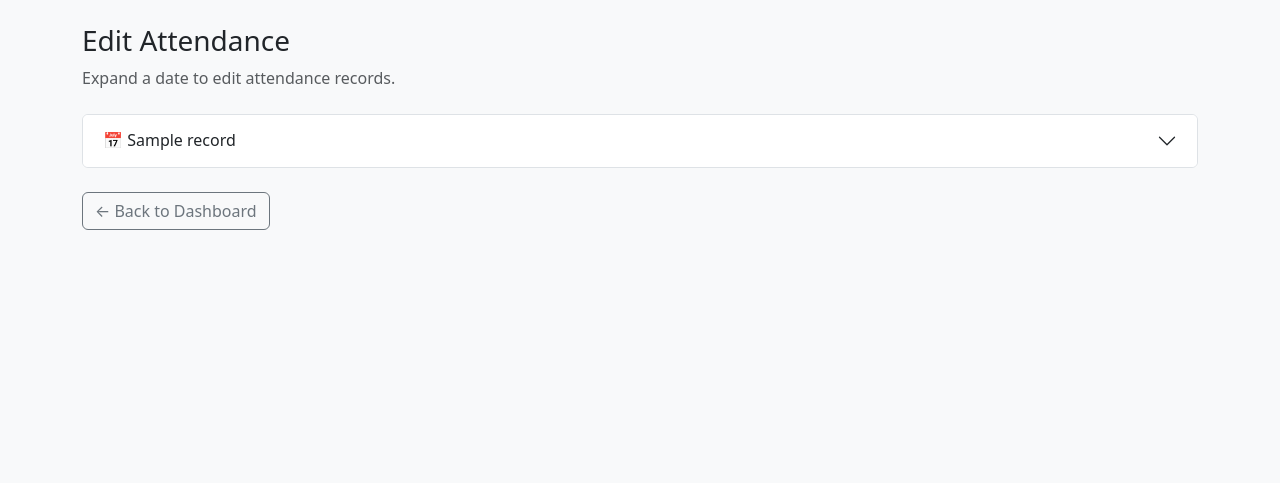
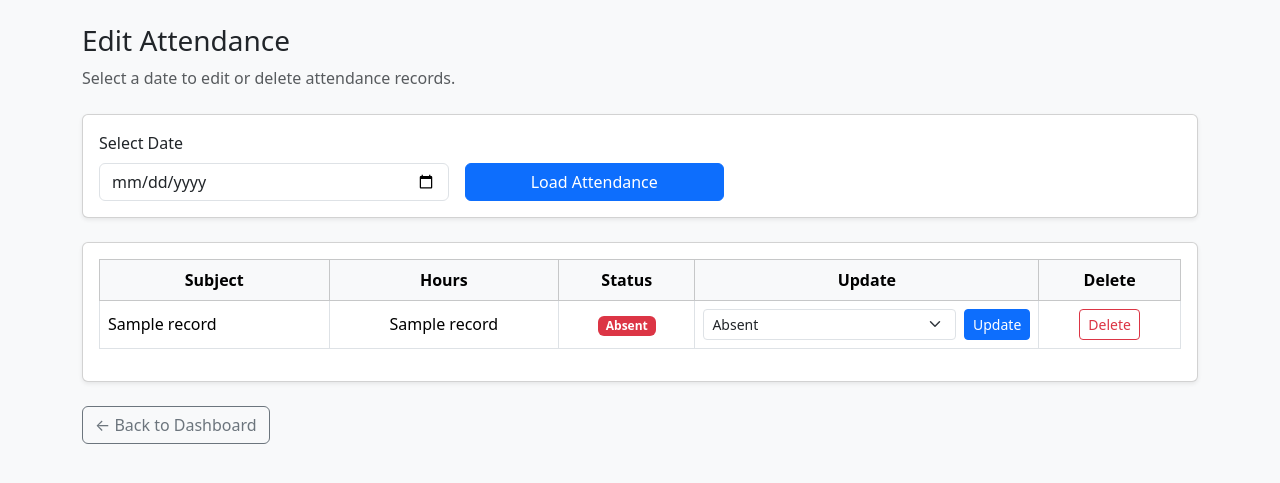
Before and after one commit to Jeffy723/Attendance-App, a Flask app: template templates/edit_attendance.html in a window 1280 px wide. Shown: the part 56-539 px from the top of the page. Run offline with Flask 3, Linux system fonts and the light colour scheme; the template is opened without the code that fills it: most values are stand-ins (such as "Sample title", 1, 10 or a date in 2020).

Commit message:
Redesign Edit Attendance with date-based filtering

```diff
--- a/app.py
+++ b/app.py
@@ -405,38 +405,50 @@
     db = get_db()
     cur = db.cursor()
 
+    # Get student id
     cur.execute(
         "SELECT id FROM students WHERE user_id=%s",
         (session["user_id"],)
     )
     student_id = cur.fetchone()[0]
 
-    if request.method == "POST":
+    date = request.form.get("date")
+    records = []
+
+    # Handle update
+    if request.method == "POST" and "att_id" in request.form:
         att_id = request.form["att_id"]
-        status = request.form["status"] == "true"   # ✅ FIX
+        status = request.form["status"] == "1"
 
         cur.execute(
             "UPDATE attendance SET attended=%s WHERE id=%s",
             (status, att_id)
         )
         db.commit()
-        return redirect("/edit_attendance")
 
-    cur.execute("""
-        SELECT attendance.id,
-               class_log.date,
-               subjects.name,
-               class_log.hours,
-               attendance.attended
-        FROM attendance
-        JOIN class_log ON attendance.class_id = class_log.id
-        JOIN subjects ON class_log.subject_id = subjects.id
-        WHERE attendance.student_id = %s
-        ORDER BY class_log.date DESC
-    """, (student_id,))
+    # Load records for selected date
+    if date:
+        cur.execute("""
+            SELECT attendance.id,
+                   subjects.name,
+                   class_log.hours,
+                   attendance.attended
+            FROM attendance
+            JOIN class_log ON attendance.class_id = class_log.id
+            JOIN subjects ON class_log.subject_id = subjects.id
+            WHERE attendance.student_id = %s
+              AND class_log.date = %s
+            ORDER BY subjects.name
+        """, (student_id, date))
 
-    records = cur.fetchall()
-    return render_template("edit_attendance.html", records=records)
+        records = cur.fetchall()
+
+    return render_template(
+        "edit_attendance.html",
+        records=records,
+        date=date
+    )
+
 
 
 @app.route("/delete_attendance/<int:att_id>")
--- a/templates/edit_attendance.html
+++ b/templates/edit_attendance.html
@@ -6,92 +6,92 @@
 <div class="mb-4">
   <h3>Edit Attendance</h3>
   <p class="text-muted">
-    Expand a date to edit attendance records.
+    Select a date to edit or delete attendance records.
   </p>
 </div>
 
-{% set current_date = None %}
-
-<div class="accordion" id="attendanceAccordion">
-
-{% for r in records %}
-  {% if current_date != r[1] %}
-    {% if not loop.first %}
-        </tbody>
-        </table>
-        </div>
-        </div>
+<!-- Date picker -->
+<div class="card shadow-sm mb-4">
+  <div class="card-body">
+    <form method="post" class="row g-3 align-items-end">
+      <div class="col-md-4">
+        <label class="form-label">Select Date</label>
+        <input
+          type="date"
+          name="date"
+          value="{{ date }}"
+          class="form-control"
+          required
+        >
       </div>
-    {% endif %}
-
-    {% set current_date = r[1] %}
-    <div class="accordion-item mb-2">
-      <h2 class="accordion-header">
-        <button
-          class="accordion-button collapsed"
-          type="button"
-          data-bs-toggle="collapse"
-          data-bs-target="#date{{ loop.index }}"
-        >
-          📅 {{ r[1] }}
+      <div class="col-md-3">
+        <button class="btn btn-primary w-100">
+          Load Attendance
         </button>
-      </h2>
-
-      <div
-        id="date{{ loop.index }}"
-        class="accordion-collapse collapse"
-        data-bs-parent="#attendanceAccordion"
-      >
-        <div class="accordion-body p-0">
-
-        <table class="table table-bordered align-middle mb-0">
-          <thead class="table-light">
-            <tr>
-              <th>Subject</th>
-              <th>Hours</th>
-              <th>Status</th>
-              <th>Action</th>
-            </tr>
-          </thead>
-          <tbody>
-  {% endif %}
-
-    <tr>
-      <td>{{ r[2] }}</td>
-      <td>{{ r[3] }}</td>
-      <td>
-        {% if r[4] %}
-          <span class="badge bg-success">Present</span>
-        {% else %}
-          <span class="badge bg-danger">Absent</span>
-        {% endif %}
-      </td>
-      <td>
-        <form method="post" class="d-flex gap-2">
-          <input type="hidden" name="att_id" value="{{ r[0] }}">
-          <select name="status" class="form-select form-select-sm">
-            <option value="1" {% if r[4] %}selected{% endif %}>Present</option>
-            <option value="0" {% if not r[4] %}selected{% endif %}>Absent</option>
-          </select>
-          <button class="btn btn-sm btn-primary">
-            Update
-          </button>
-        </form>
-      </td>
-    </tr>
-
-  {% if loop.last %}
-        </tbody>
-        </table>
-        </div>
       </div>
-    </div>
-  {% endif %}
-{% endfor %}
-
+    </form>
+  </div>
 </div>
 
-<a href="/dashboard" class="btn btn-outline-secondary mt-3">
+{% if records %}
+<!-- Attendance table -->
+<div class="card shadow-sm mb-4">
+  <div class="card-body">
+    <div class="table-responsive">
+      <table class="table table-bordered align-middle text-center">
+        <thead class="table-light">
+          <tr>
+            <th>Subject</th>
+            <th>Hours</th>
+            <th>Status</th>
+            <th>Update</th>
+            <th>Delete</th>
+          </tr>
+        </thead>
+        <tbody>
+          {% for r in records %}
+          <tr>
+            <td class="text-start">{{ r[1] }}</td>
+            <td>{{ r[2] }}</td>
+            <td>
+              {% if r[3] %}
+                <span class="badge bg-success">Present</span>
+              {% else %}
+                <span class="badge bg-danger">Absent</span>
+              {% endif %}
+            </td>
+            <td>
+              <form method="post" class="d-flex gap-2">
+                <input type="hidden" name="date" value="{{ date }}">
+                <input type="hidden" name="att_id" value="{{ r[0] }}">
+                <select name="status" class="form-select form-select-sm">
+                  <option value="1" {% if r[3] %}selected{% endif %}>Present</option>
+                  <option value="0" {% if not r[3] %}selected{% endif %}>Absent</option>
+                </select>
+                <button class="btn btn-sm btn-primary">
+                  Update
+                </button>
+              </form>
+            </td>
+            <td>
+              <a
+                href="/delete_attendance/{{ r[0] }}"
+                class="btn btn-sm btn-outline-danger"
+                onclick="return confirm('Delete this record?')"
+              >
+                Delete
+              </a>
+            </td>
+          </tr>
+          {% endfor %}
+        </tbody>
+      </table>
+    </div>
+  </div>
+</div>
+{% endif %}
+
+<a href="/dashboard" class="btn btn-outline-secondary">
   ← Back to Dashboard
 </a>
 
```
